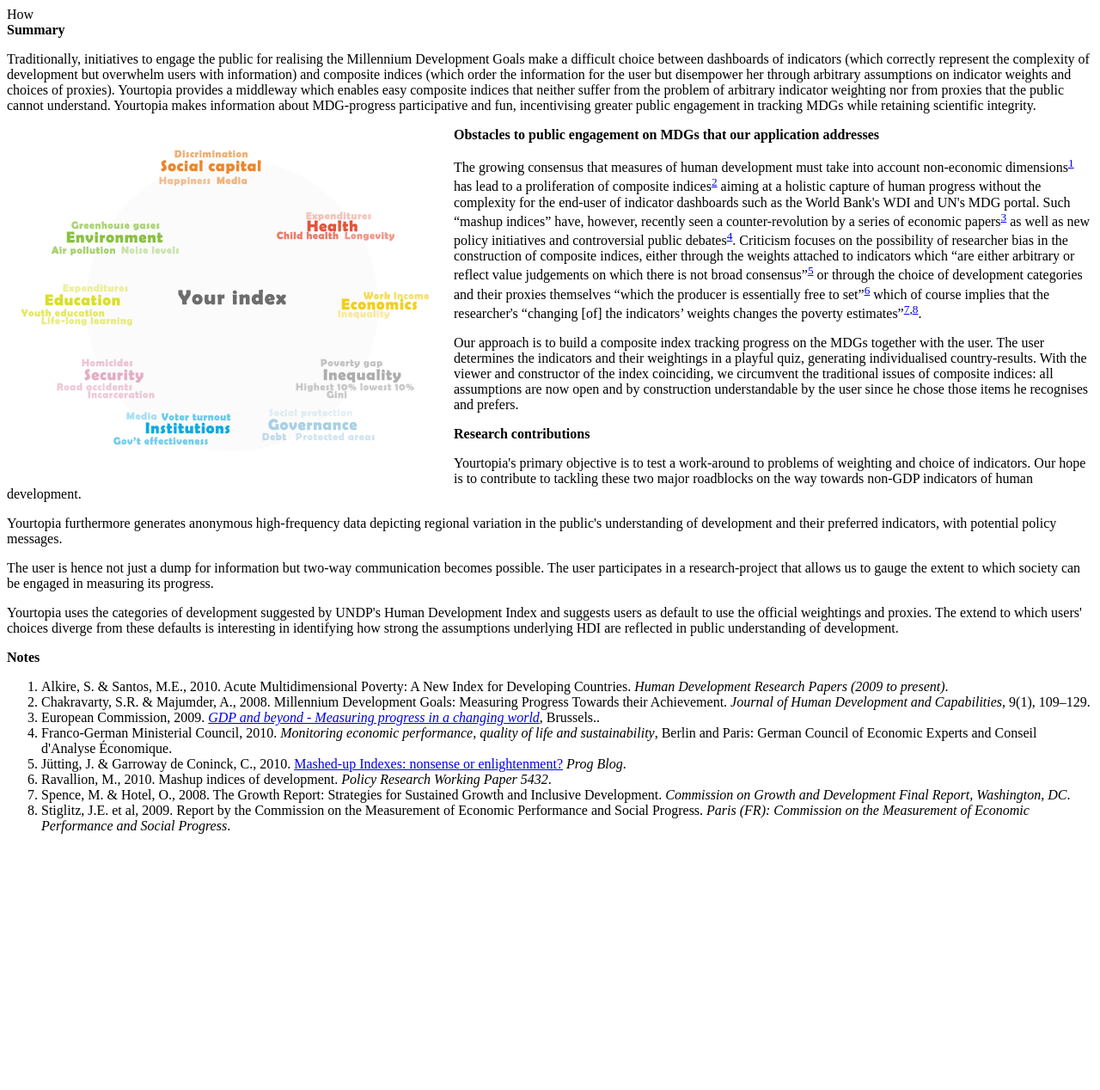
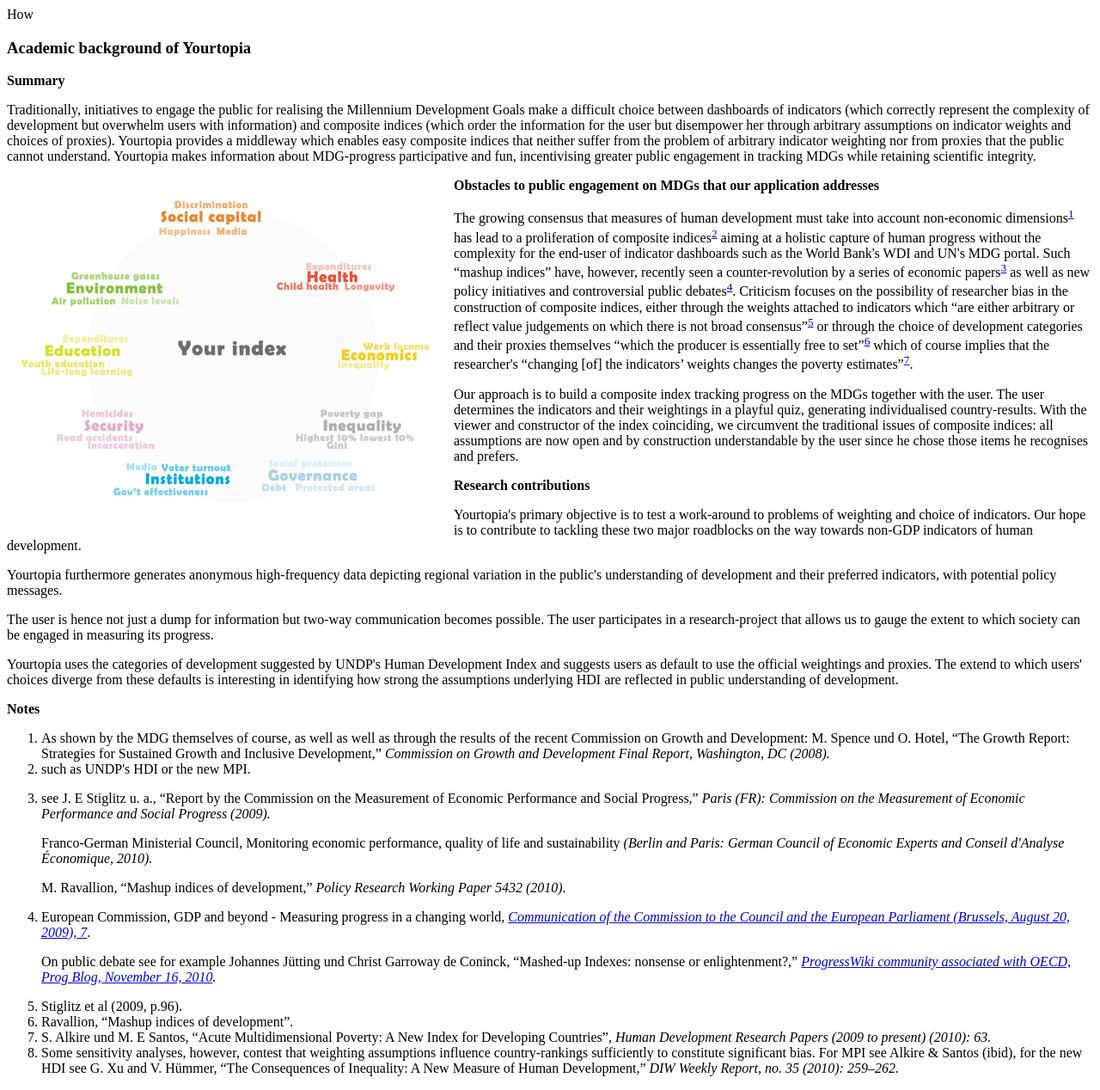
Before and after one commit to rufuspollock-okfn/yourtopia, a Python web app: template openhdi/templates/how.html in a window 1280 px wide. Shown: the whole page at 86% size. Before the commit the page ends 970 px from the top, so only its background shows below. Run offline with Jinja, Linux system fonts and the light colour scheme; the template is opened without the code that fills it, so the values that code supplies are empty.

Commit message:
putting latest notes on how page

```diff
--- a/openhdi/templates/how.html
+++ b/openhdi/templates/how.html
@@ -4,6 +4,7 @@
   <div py:def="content">
     <div class="top">
       <div class="box_left">
+        <h3>Academic background of Yourtopia</h3>
       <strong>Summary</strong>
       <p>
           Traditionally, initiatives to engage the public for realising the Millennium Development Goals make a difficult choice between dashboards of indicators (which correctly represent the complexity of development but overwhelm users with information) and composite indices (which order the information for the user but disempower her through arbitrary assumptions on indicator weights and choices of proxies).  Yourtopia provides a middleway which enables easy composite indices that neither suffer from the problem of arbitrary indicator weighting nor from proxies that the public cannot understand. Yourtopia makes information about MDG-progress participative and fun, incentivising greater public engagement in tracking MDGs while retaining scientific integrity.</p>
@@ -13,7 +14,7 @@
 
      <strong>Obstacles to public engagement on MDGs that our application addresses</strong>
      <p>
-     The growing consensus that measures of human development must take into account non-economic dimensions<sup><a href="#ref-1">1</a></sup> has lead to a proliferation of composite indices<sup><a href="#ref-2">2</a></sup> aiming at a holistic capture of human progress without the complexity for the end-user of indicator dashboards such as the World Bank's WDI and UN's MDG portal. Such “mashup indices” have, however, recently seen a counter-revolution by a series of economic papers<sup><a href="#ref-3">3</a></sup> as well as new policy initiatives and controversial public debates<sup><a href="#ref-4">4</a></sup>. Criticism focuses on the possibility of researcher bias in the construction of composite indices, either through the weights attached to indicators which “are either arbitrary or reflect value judgements on which there is not broad consensus”<sup><a href="#ref-5">5</a></sup> or through the choice of development categories and their proxies themselves “which the producer is essentially free to set”<sup><a href="#ref-6">6</a></sup> which of course implies that the researcher's “changing [of] the indicators’ weights changes the poverty estimates”<sup><a href="#ref-7">7</a>,<a href="#ref-8">8</a></sup>.</p>
+     The growing consensus that measures of human development must take into account non-economic dimensions<sup><a href="#ref-1">1</a></sup> has lead to a proliferation of composite indices<sup><a href="#ref-2">2</a></sup> aiming at a holistic capture of human progress without the complexity for the end-user of indicator dashboards such as the World Bank's WDI and UN's MDG portal. Such “mashup indices” have, however, recently seen a counter-revolution by a series of economic papers<sup><a href="#ref-3">3</a></sup> as well as new policy initiatives and controversial public debates<sup><a href="#ref-4">4</a></sup>. Criticism focuses on the possibility of researcher bias in the construction of composite indices, either through the weights attached to indicators which “are either arbitrary or reflect value judgements on which there is not broad consensus”<sup><a href="#ref-5">5</a></sup> or through the choice of development categories and their proxies themselves “which the producer is essentially free to set”<sup><a href="#ref-6">6</a></sup> which of course implies that the researcher's “changing [of] the indicators’ weights changes the poverty estimates”<sup><a href="#ref-7">7</a></sup>.</p>
 
 <p>
 Our approach is to build a composite index tracking progress on the MDGs together with the user. The user determines the indicators and their weightings in a playful quiz, generating individualised country-results. With the viewer and constructor of the index coinciding, we circumvent the traditional issues of composite indices: all assumptions are now open and by construction understandable by the user since he chose those items he recognises and prefers.
@@ -33,14 +34,22 @@ Yourtopia's  primary objective is to test a work-around to problems of weighting
 <strong>Notes</strong>
 
 <ol class="notes">
-<li id="ref-1">Alkire,  S. &amp; Santos, M.E., 2010. Acute  Multidimensional Poverty: A New Index for Developing Countries. <em>Human  Development Research Papers (2009 to present)</em>.</li>
-<li id="ref-2">Chakravarty,  S.R. &amp; Majumder, A., 2008. Millennium Development Goals:  Measuring Progress Towards their Achievement. <em>Journal  of Human Development and Capabilities</em>,  9(1), 109–129.</li>
-<li id="ref-3">European  Commission, 2009. <em><a href="http://eur-lex.europa.eu/LexUriServ/LexUriServ.do?uri=COM:2009:0433:FIN:EN:PDF" target="_blank">GDP  and beyond - Measuring progress in a changing world</a></em>,  Brussels..</li>
-<li id="ref-4">Franco-German  Ministerial Council, 2010. <em>Monitoring  economic performance, quality of life and sustainability</em>,  Berlin and Paris: German Council of Economic Experts and Conseil  d'Analyse Économique.</li>
-<li id="ref-5">Jütting,  J. &amp; Garroway de Coninck, C., 2010. <a href="http://theblogprogress.blogspot.com/search?q=weighting">Mashed-up Indexes: nonsense  or enlightenment?</a> <em>Prog  Blog</em>.</li>
-<li id="ref-6">Ravallion,  M., 2010. Mashup indices of development. <em>Policy  Research Working Paper 5432</em>.</li>
-<li id="ref-7">Spence,  M. &amp; Hotel, O., 2008. The Growth Report: Strategies for Sustained  Growth and Inclusive Development. <em>Commission  on Growth and Development Final Report, Washington, DC</em>.</li>
-<li id="ref-8"> Stiglitz,  J.E. et al, 2009. Report by the Commission on the Measurement of  Economic Performance and Social Progress. <em>Paris  (FR): Commission on the Measurement of Economic Performance and  Social Progress</em>.</li>
+<li id="ref-1">As shown by the MDG themselves of course, as well as well as through the results of the recent Commission on Growth and Development: M. Spence und O. Hotel, “The Growth Report: Strategies for Sustained Growth and Inclusive Development,” <em>Commission on Growth and Development Final Report, Washington, DC (2008).</em></li>
+<li id="ref-2">such as UNDP's HDI or the new MPI.</li>
+<li id="ref-3"><p>see J. E Stiglitz u. a., “Report by the Commission on the Measurement of Economic Performance and Social Progress,” <em>Paris (FR): Commission on the Measurement of Economic Performance and Social Progress (2009).</em></p>
+
+<p>Franco-German Ministerial Council, Monitoring economic performance, quality of life and sustainability <em>(Berlin and Paris: German Council of Economic Experts and Conseil d'Analyse Économique, 2010).</em></p>
+
+<p>M. Ravallion, “Mashup indices of development,” <em>Policy Research Working Paper 5432 (2010).</em></p>
+
+</li>
+<li id="ref-4"><p>European Commission, GDP and beyond - Measuring progress in a changing world, <em><a href="http://eur-lex.europa.eu/LexUriServ/LexUriServ.do?uri=COM:2009:0433:FIN:EN:PDF">Communication of the Commission to the Council and the European Parliament (Brussels, August 20, 2009), 7</a></em>.</p>
+
+<p>On public debate see for example Johannes Jütting und Christ Garroway de Coninck, “Mashed-up Indexes: nonsense or enlightenment?,” <em><a href="http://theblogprogress.blogspot.com/2010/11/mashed-up-indexes-nonsense-or.html">ProgressWiki community associated with OECD, Prog Blog, November 16, 2010</a>.</em></p></li>
+<li id="ref-5">Stiglitz et al (2009, p.96).</li>
+<li id="ref-6">Ravallion, “Mashup indices of development”.</li>
+<li id="ref-7">S. Alkire und M. E Santos, “Acute Multidimensional Poverty: A New Index for Developing Countries”, <em>Human Development Research Papers (2009 to present) (2010): 63.</em></li>
+<li id="ref-8">Some sensitivity analyses, however, contest that weighting assumptions influence country-rankings sufficiently to constitute significant bias. For MPI see Alkire &amp; Santos (ibid), for the new HDI see G. Xu and V. Hümmer, “The Consequences of Inequality: A New Measure of Human Development,” <em>DIW Weekly Report, no. 35 (2010): 259–262.</em></li>
 </ol>
 </div></div></div>
   <xi:include href="layout.html" />
```
